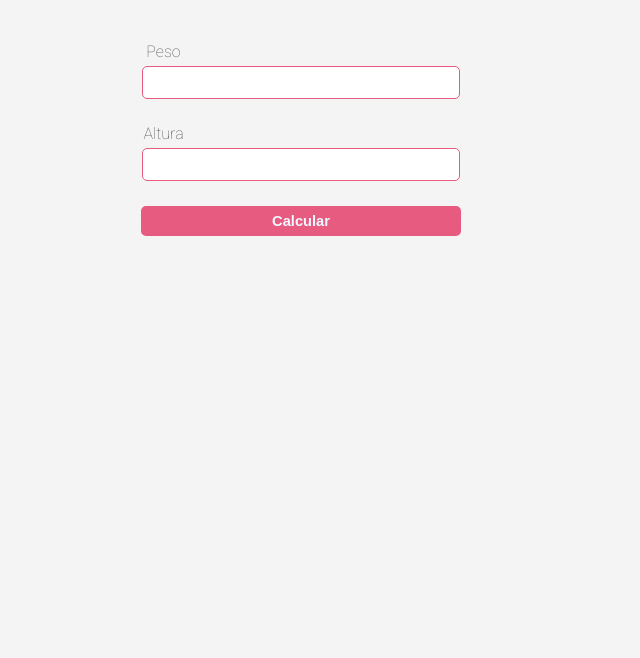
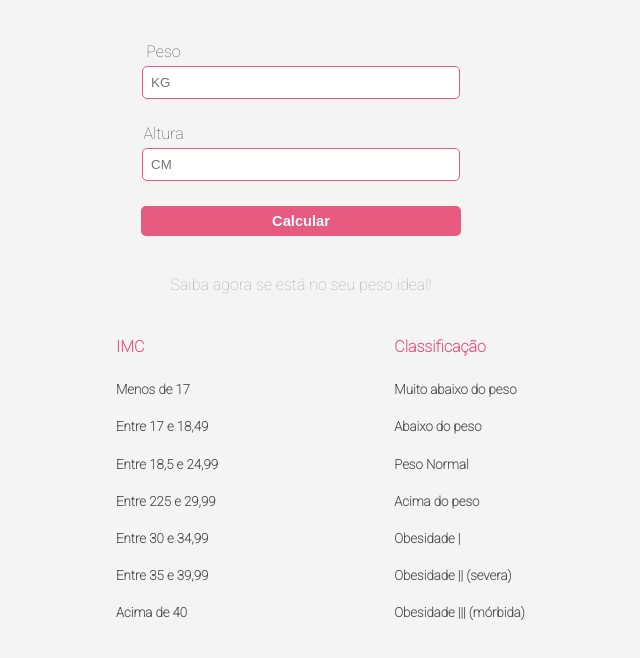
Before and after one commit to hiago-agostinho/calculo-imc, a plain HTML site: page index.html in a window 1280 px wide. Shown: the part 62-720 px from the top of the page, without its empty margins (339-979 px from the left). Drawn offline with Linux system fonts and the light colour scheme.

Commit message:
Aprimoramento de interface front-end

```diff
--- a/index.html
+++ b/index.html
@@ -11,15 +11,40 @@
         <div class="container">
             <div class="input-group">
                 <label for="peso">Peso</label>
-                <input type="number" name="peso" id="peso">
+                <input type="number" name="peso" id="peso" placeholder="KG">
             </div>
             <div class="input-group">
                 <label for="altura">Altura</label>
-                <input type="number" name="altura" id="altura">
+                <input type="number" name="altura" id="altura" placeholder="CM">
             </div>
             <div class="button">
                 <button type="submit">Calcular</button>
             </div>
         </div>
+        <div class="comentarios">
+            <p>Saiba agora se está no seu peso ideal!</p>
+        </div>
+        <div class="result">
+            <div class="imc">
+                <h5 class="imc-title">IMC</h5>
+                <h5 class="imc-result">Menos de 17</h5>
+                <h5 class="imc-result">Entre 17 e 18,49</h5>
+                <h5 class="imc-result">Entre 18,5 e 24,99</h5>
+                <h5 class="imc-result">Entre 225 e 29,99</h5>
+                <h5 class="imc-result">Entre 30 e 34,99</h5>
+                <h5 class="imc-result">Entre 35 e 39,99</h5>
+                <h5 class="imc-result">Acima de 40</h5>
+            </div>
+            <div class="classificacao">
+                <h5 class="classificacao-title">Classificação</h5>
+                <h5 class="classificacao-result">Muito abaixo do peso</h5>
+                <h5 class="classificacao-result">Abaixo do peso</h5>
+                <h5 class="classificacao-result">Peso Normal</h5>
+                <h5 class="classificacao-result">Acima do peso</h5>
+                <h5 class="classificacao-result">Obesidade |</h5>
+                <h5 class="classificacao-result">Obesidade || (severa)</h5>
+                <h5 class="classificacao-result">Obesidade ||| (mórbida)</h5>
+            </div>
+        </div>
     </body>
 </html>
--- a/style.css
+++ b/style.css
@@ -8,21 +8,6 @@ body {
 h1 {
     color: #e85b81;
     text-align: center;
-}
-
-.container {
-    display: flex;
-    flex-direction: column;
-    align-items: center;
-    justify-content: center;
-    height: 30vh;
-}
-
-.input-group {
-    display: flex;
-    flex-direction: column;
-    align-items: center;
-    margin-bottom: 15px;
 }
 
 label {
@@ -53,3 +38,54 @@ button {
     border-radius: 5px;
     font-weight: bold;
 }
+
+.container {
+    display: flex;
+    flex-direction: column;
+    align-items: center;
+    justify-content: center;
+    height: 30vh;
+}
+
+.input-group {
+    display: flex;
+    flex-direction: column;
+    align-items: center;
+    margin-bottom: 15px;
+}
+
+.input-group input:focus,
+.input-group input:active {
+    outline: none;
+    border: 1px solid #e85b81 !important;
+}
+
+.comentarios {
+    color: #ababab;
+
+    display: flex;
+    flex-direction: column;
+    align-items: center;
+}
+
+.result {
+    display: flex;
+    align-items: center;
+    justify-content: space-between;
+    width: 370px;
+    margin: auto;
+}
+
+.imc-title,
+.classificacao-title {
+    margin-right: 250px;
+
+    color: #e85b81;
+    text-align: center;
+    font-size: 16px;
+}
+
+.imc-result,
+.classificacao-result {
+    color: #505050;
+}
```
